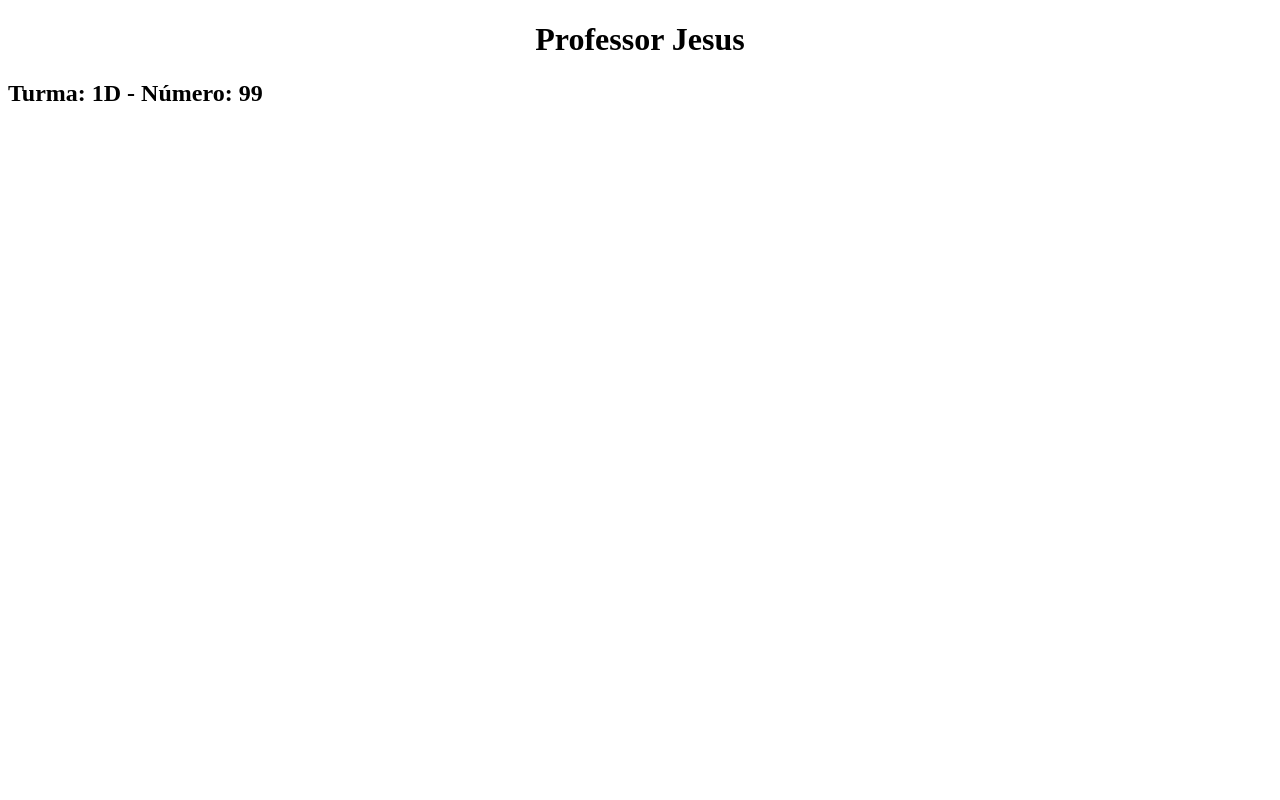
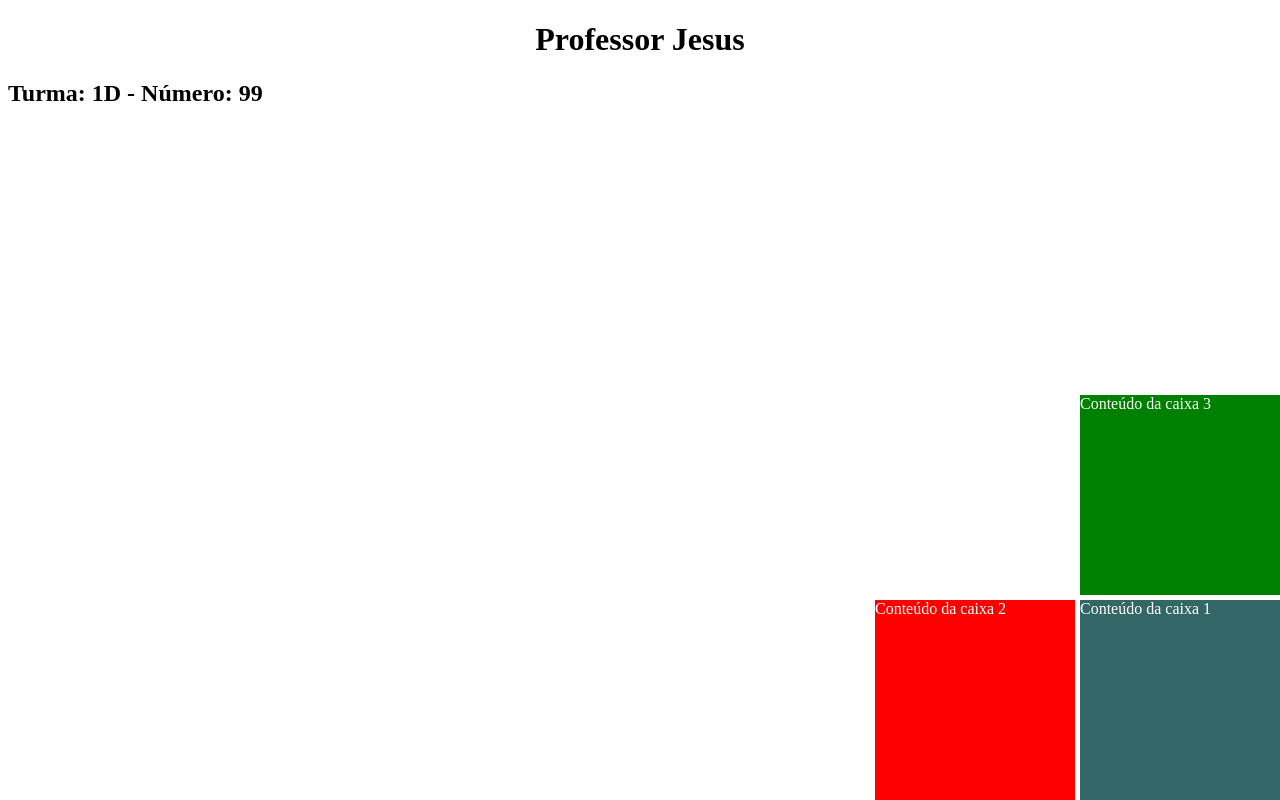
Before and after one commit to yuudemo/primeirod_2t, a plain HTML site: page index.html in a window 1280 px wide. Drawn offline with Linux system fonts and the light colour scheme.

Commit message:
Aula 29-07 - posicionamento de div.

```diff
--- a/estilo.css
+++ b/estilo.css
@@ -4,3 +4,32 @@ body {
 h1 {
   text-align: center;
 }
+.caixa1 {
+    position: absolute;
+    background: #336666;
+    color: #FFFFFF;
+    width: 200px;
+    height: 200px;
+    right: 0;
+    bottom: 0;
+}
+
+.caixa2 {
+    position: absolute;
+    background: red;
+    color: #FFFFFF;
+    width: 200px;
+    height: 200px;
+    right: 205px;
+    bottom: 0;
+}
+
+.caixa3 {
+    position: absolute;
+    background: green;
+    color: #FFFFFF;
+    width: 200px;
+    height: 200px;
+    right: 0;
+    bottom: 205px;
+}
--- a/index.html
+++ b/index.html
@@ -8,5 +8,18 @@
   <body>
     <h1>Professor Jesus</h1>
     <h2>Turma: 1D  - Número: 99</h2>
+
+    <div class="caixa1">
+      Conteúdo da caixa 1
+    </div>
+
+    <div class="caixa2">
+      Conteúdo da caixa 2
+    </div>
+
+    <div class="caixa3">
+      Conteúdo da caixa 3
+    </div>
+
   </body>
 </html>
```
